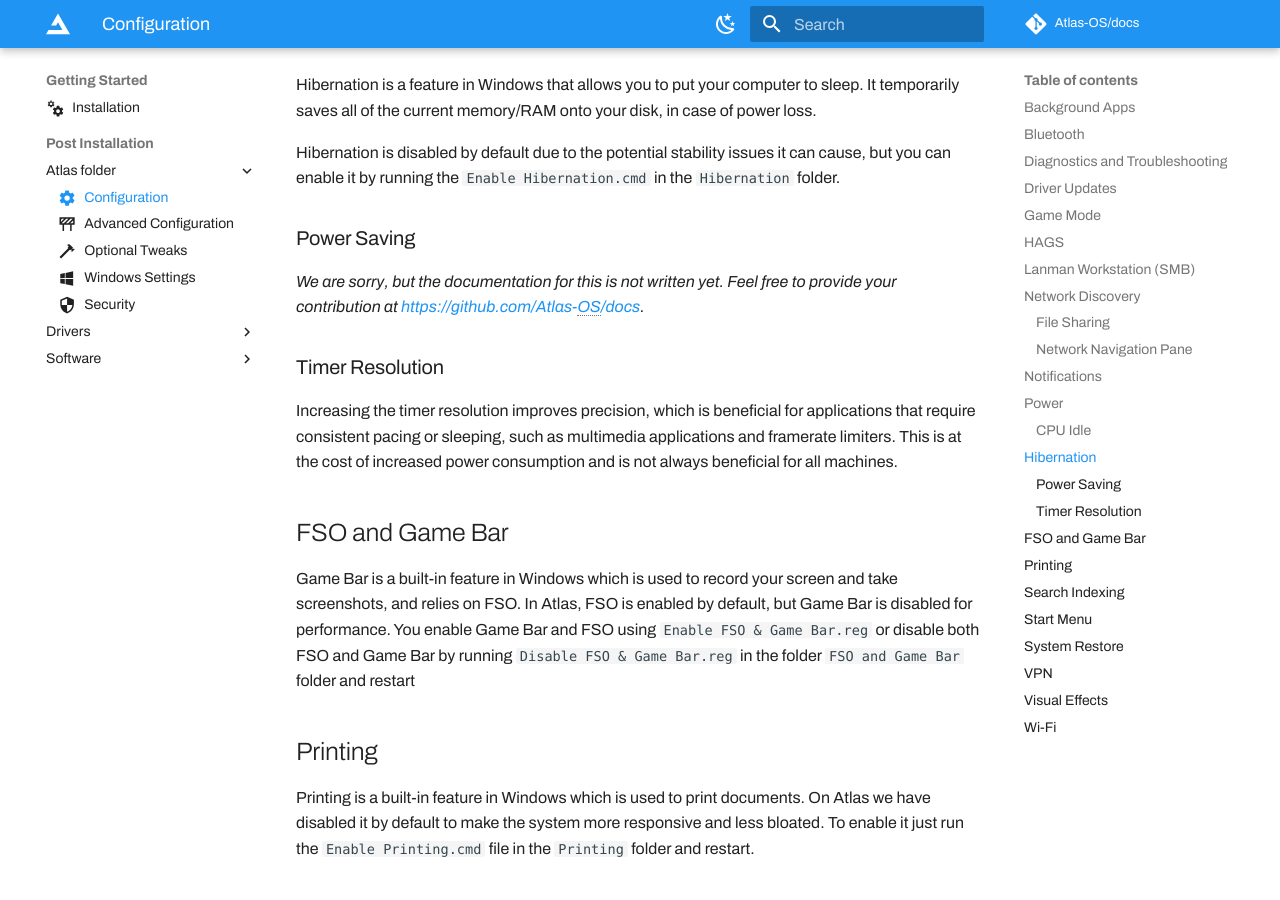
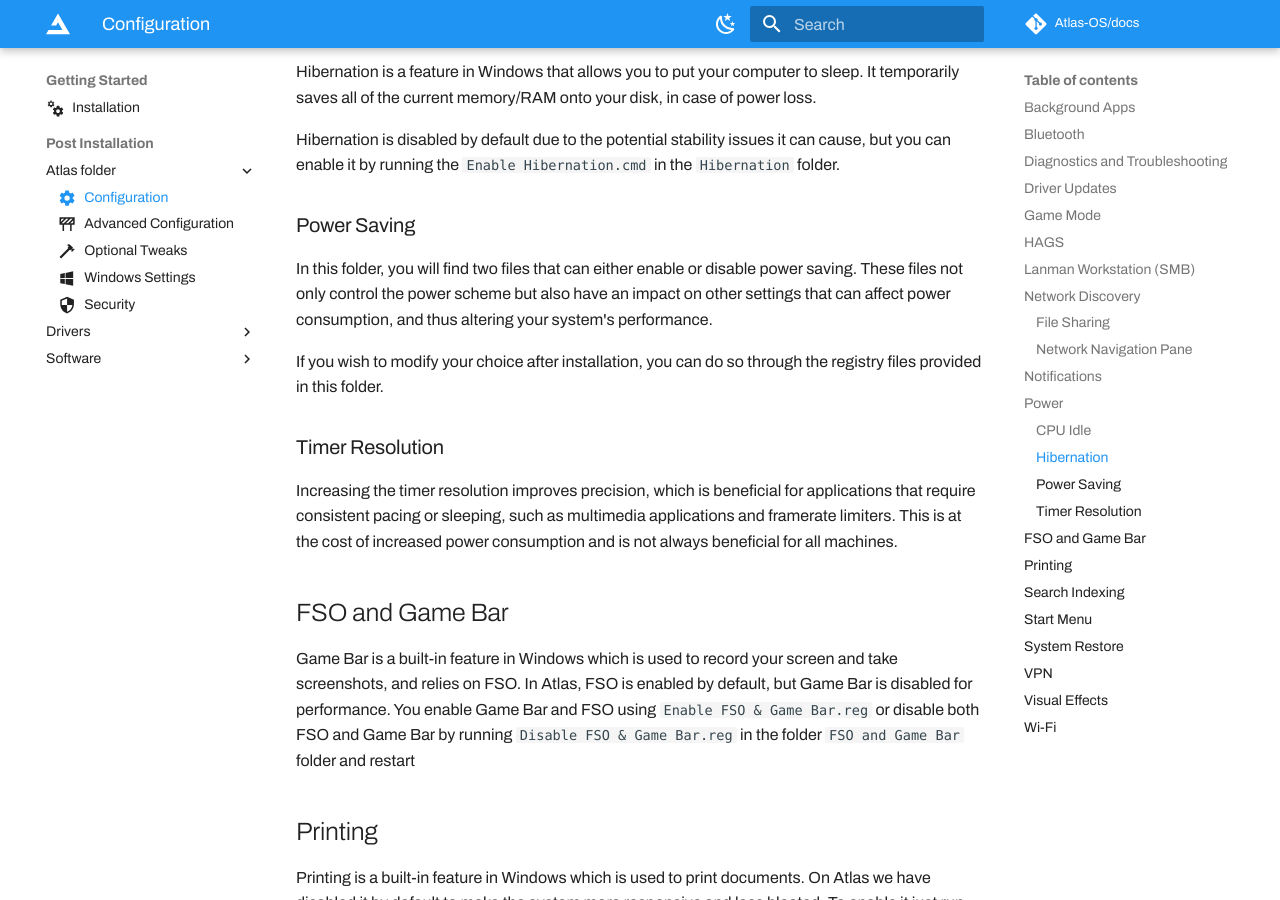
Before and after one commit to Atlas-OS/docs, an MkDocs documentation site: the page built from docs/getting-started/post-installation/atlas-folder/configuration.md, in a window 1280 px wide and 900 px high, scrolled down 3033 px. Built offline with MkDocs 1.6.1 and Material for MkDocs 9.7.7, drawn with Linux system fonts in a browser that asks for light colours; some web fonts are replaced; comment, search, counter and statistics services are not loaded.

Commit message:
feat: :memo: Write Power Saving section

```diff
--- a/docs/getting-started/post-installation/atlas-folder/configuration.md
+++ b/docs/getting-started/post-installation/atlas-folder/configuration.md
@@ -75,7 +75,7 @@ Disabling idle reduces jitter and increases responsiveness as the CPU is forced
 
 The drawbacks of forcing the CPU to operate at C0 is increased power consumption and higher temperatures, so it is not recommended disabling idle if you leave your PC running for extended durations, have inadequate cooling, uncontrolled voltages or a laptop.
 
-## Hibernation
+### Hibernation
 
 Hibernation is a feature in Windows that allows you to put your computer to sleep. It temporarily saves all of the current memory/RAM onto your disk, in case of power loss.
 
@@ -83,7 +83,9 @@ Hibernation is disabled by default due to the potential stability issues it can
 
 ### Power Saving
 
-*We are sorry, but the documentation for this is not written yet. Feel free to provide your contribution at [https://github.com/Atlas-OS/docs](https://github.com/Atlas-OS/docs).*
+In this folder, you will find two files that can either enable or disable power saving. These files not only control the power scheme but also have an impact on other settings that can affect power consumption, and thus altering your system's performance.
+
+If you wish to modify your choice after installation, you can do so through the registry files provided in this folder.
 
 ### Timer Resolution
 
```
